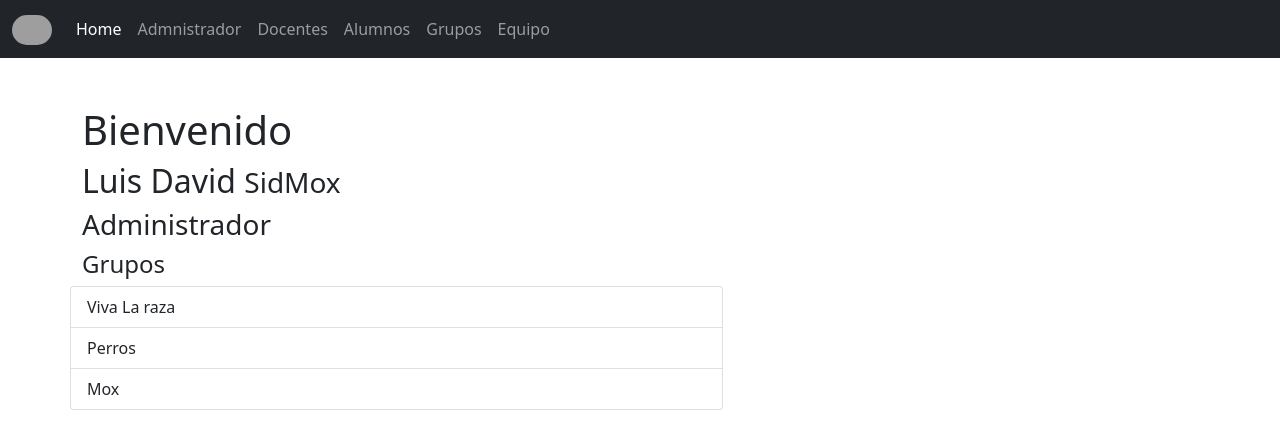
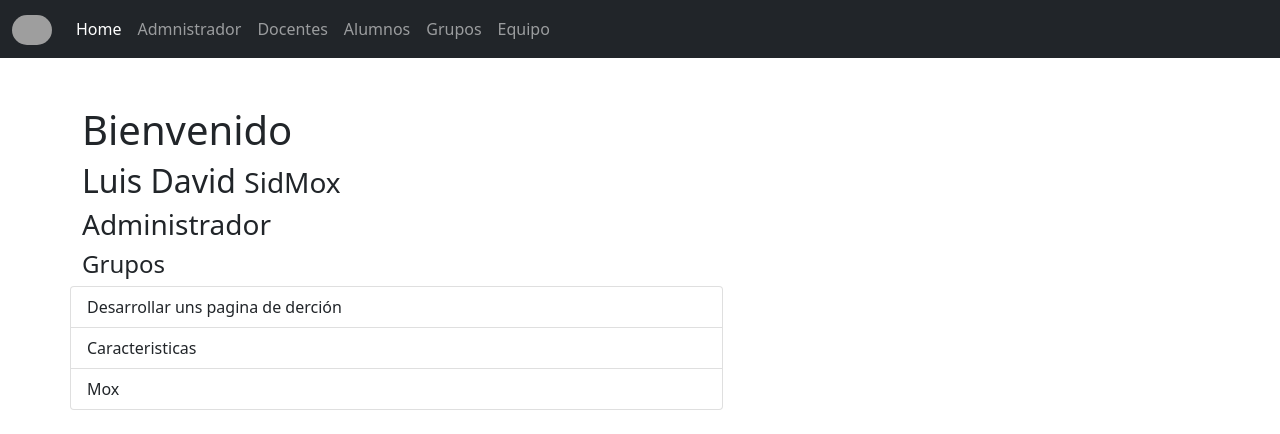
Before and after one commit to SidMox120897/ProIngSodt, an Angular app: page /user in a window 1280 px wide. Shown: the top 434 px of the page. Built offline with nearby package versions, Linux system fonts and the light colour scheme; grey boxes are pictures that could not be loaded.

Commit message:
Update welcome.component.html

```diff
--- a/src/app/usuario/components/welcome/welcome.component.html
+++ b/src/app/usuario/components/welcome/welcome.component.html
@@ -7,8 +7,8 @@
         <h3>Administrador</h3>
         <h4>Grupos</h4>
         <ul class="list-group">
-          <li class="list-group-item list-group-item-action">Viva La raza</li>
-          <li class="list-group-item list-group-item-action">Perros</li>
+          <li class="list-group-item list-group-item-action">Desarrollar uns pagina de derción</li>
+          <li class="list-group-item list-group-item-action">Caracteristicas</li>
           <li class="list-group-item list-group-item-action">Mox</li>
         </ul>
       </div>
```
